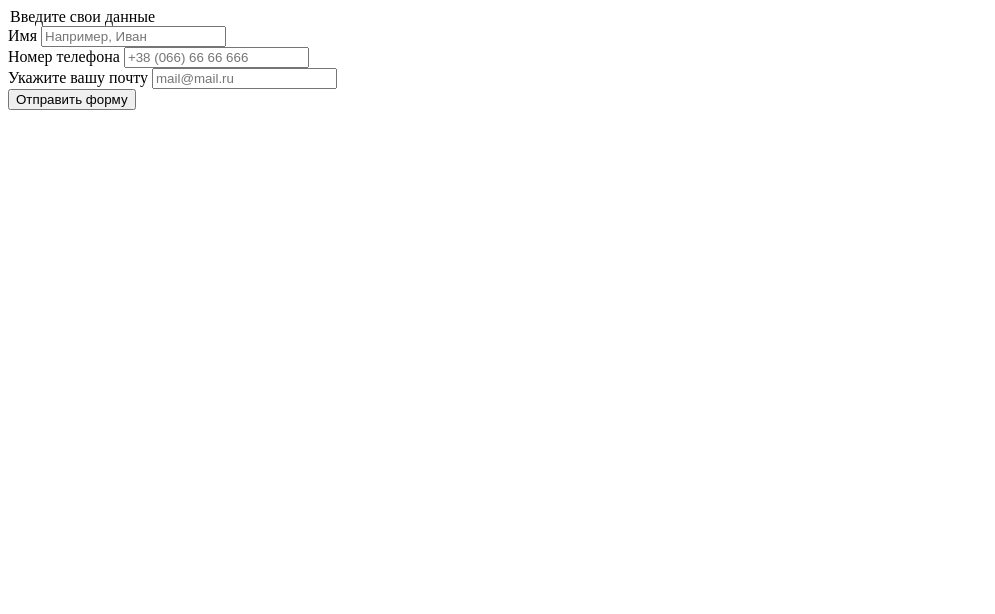
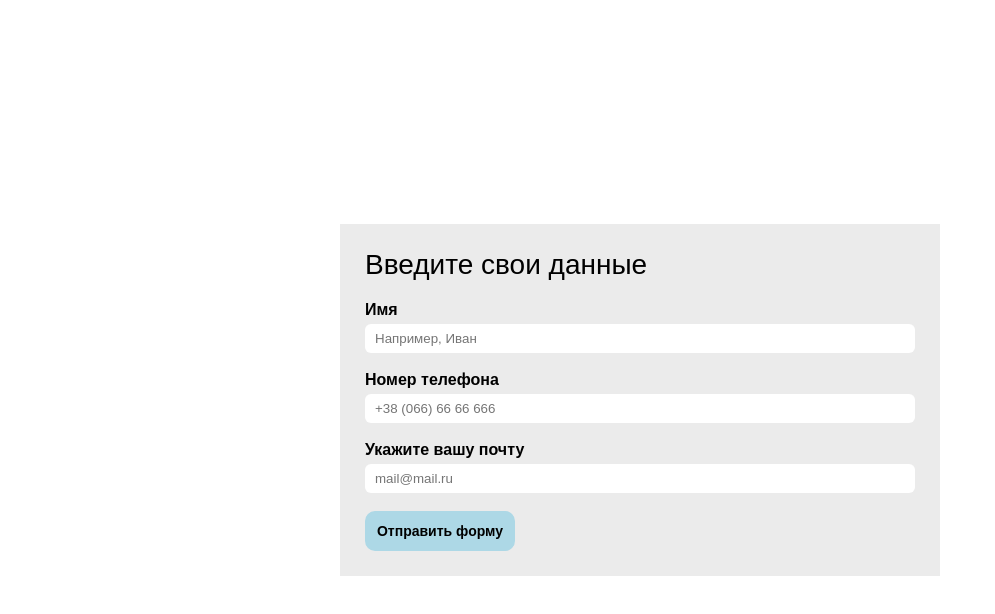
Before and after one commit to ZeAloTssss/zealotssss.github.io, a plain HTML site: page pages/feedback/form.html in a window 1280 px wide. Shown: the whole page, without its empty margins (0-995 px from the left). Drawn offline with Linux system fonts and the light colour scheme.

Commit message:
form styles

```diff
--- a/pages/feedback/form.html
+++ b/pages/feedback/form.html
@@ -3,7 +3,8 @@
 <head>
     <meta charset="UTF-8">
     <meta name="viewport" content="width=device-width, initial-scale=1.0">
-    <title>Document</title>
+    <title>Оставьте заявку</title>
+    <link rel="stylesheet" href="style.css">
 </head>
 <body>
     <div class="container">
--- /dev/null
+++ b/pages/feedback/style.css
@@ -0,0 +1,69 @@
+* {
+    margin: 0;
+    padding: 0;
+    font-family: Arial, Helvetica, sans-serif;
+    box-sizing: border-box;
+}
+
+html, body {
+    height: 100%;
+    width: 100%;
+}
+
+.container {
+    width: 100%;
+    height: 100%;
+    display: flex;
+    justify-content: center;
+    align-items: center;
+}
+
+.row {
+    margin: auto;
+}
+
+.col-sm-4 {
+    background: rgba(60, 60, 60, .1);
+    padding: 25px;
+    width: 600px;
+}
+legend {
+    margin-bottom: 10px;
+    font-size: 28px;
+}
+
+.col-sm-4 form {
+    display: flex;
+    flex-direction: column;
+    justify-content: space-between;
+}
+
+.form-group {
+    margin: 10px 0;
+    height: 50px;
+    display: flex;
+    flex-direction: column;
+}
+
+.form-group label {
+    font-weight: 700;
+    margin-bottom: 5px;
+}
+
+.form-group input {
+    padding: 7px 10px;
+    border: none;
+    border-radius: 6px;
+}
+
+.btn {
+    height: 40px;
+    width: 150px;
+    margin-top: 10px;
+    border: none;
+    border-radius: 10px;
+    font-size: 14px;
+    font-weight: 700;
+    cursor: pointer;
+    background: lightblue;
+}
```
